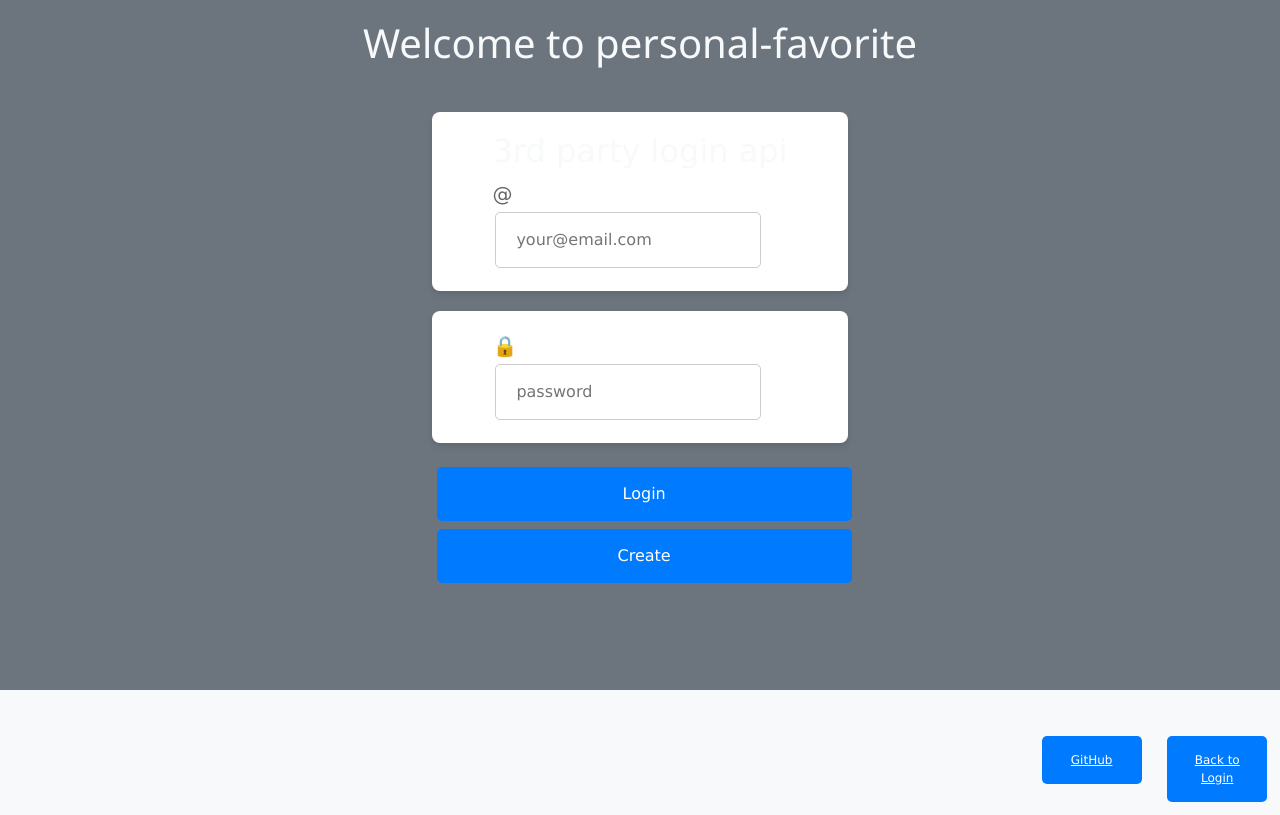
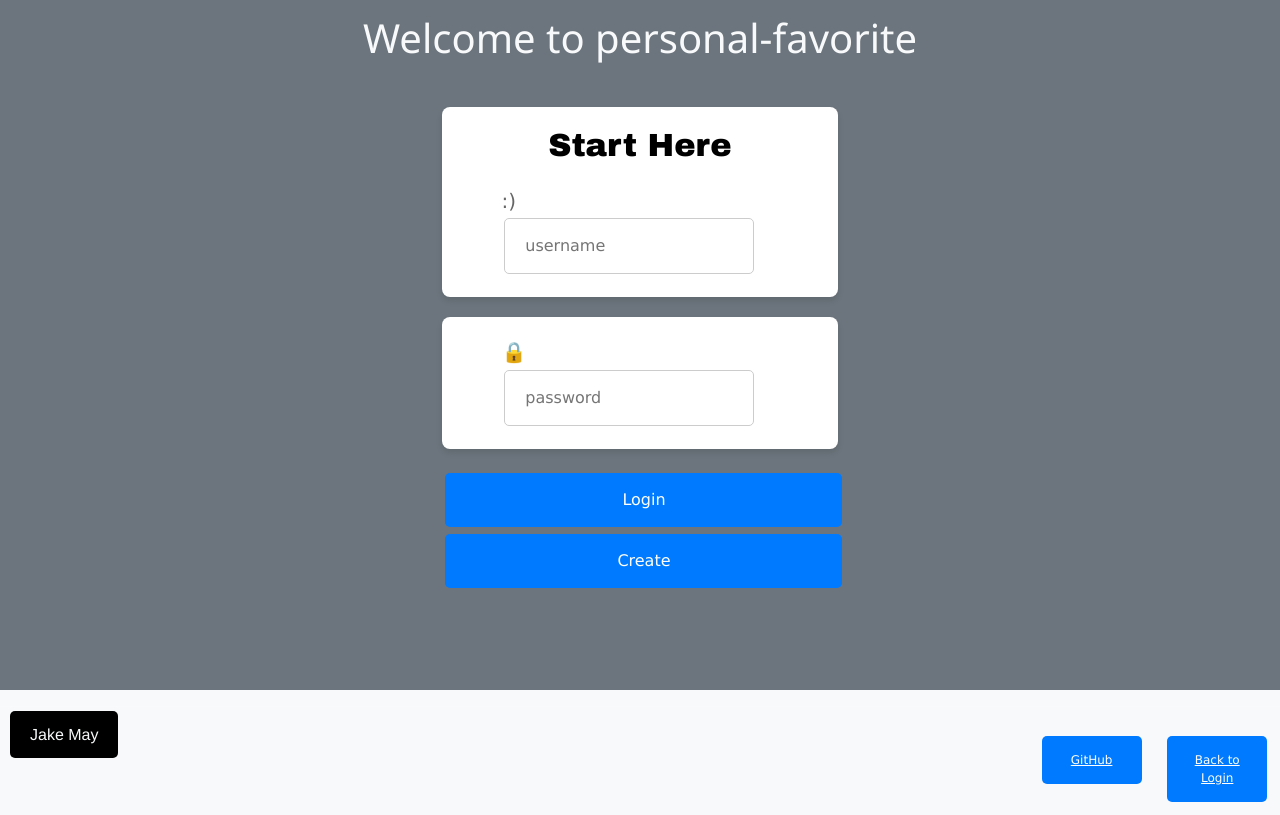
Before and after one commit to jakemay04/startup, a React (Vite) app: page / in a window 1280 px wide. Shown: the part 360-1175 px from the top of the page. Built offline with nearby package versions, Linux system fonts and the light colour scheme.

Commit message:
final touches to login page

```diff
--- a/src/app.css
+++ b/src/app.css
@@ -130,6 +130,16 @@ footer a {
   transition: background-color 0.3s ease;
 }
 
+.text-reset {
+  color: rgb(0, 55, 255);
+  margin-left: 10px;
+  background-color: #000000;
+  padding: 15px 20px;
+  border-radius: 5px;
+  text-decoration: none;
+  font-family: 'Franklin Gothic Medium', 'Arial Narrow', Arial, sans-serif;
+}
+
 
 @media (max-height: 600px) {
   .container {
--- a/src/home/home.jsx
+++ b/src/home/home.jsx
@@ -1,12 +1,13 @@
-import React from 'react';
+import React, { useContext } from 'react';
+import { UserContext } from '../context/userContext';
 import './home.css';
 
 const PostCard = ({ post }) => {
   return (
     <div className="post-card">
       <div className="profile-info">
-        <div className="profile-pic">U</div>
-        <div className="mock_user">bot2</div>
+        <div className="profile-pic">{post.username?.[0] || 'U'}</div>
+        <div className="mock_user">{post.username || 'User'}</div>
       </div>
       <p>{post.content}</p>
     </div>
@@ -22,11 +23,12 @@ const initialPosts = [
 
 const PostInput = ({ onPostSubmit }) => {
   const [postContent, setPostContent] = React.useState('');
+  const { user } = useContext(UserContext);
 
   const handleSubmit = (e) => {
     e.preventDefault();
     if (postContent.trim()) {
-      onPostSubmit({ id: Date.now(), content: postContent });
+      onPostSubmit({ id: Date.now(), content: postContent, username: user?.username || 'Anonymous' });
       setPostContent('');
     }
   };
--- a/src/login/login.css
+++ b/src/login/login.css
@@ -30,3 +30,10 @@
   margin-right: 10px;
   color: #666;
 }
+
+h2 {
+  text-align: center;
+  margin-bottom: 20px;
+  font-family: 'Arial Black', Gadget, sans-serif;
+  color: black
+}
--- a/src/login/login.jsx
+++ b/src/login/login.jsx
@@ -34,11 +34,11 @@ export function Login() {
       <h1>Welcome to personal-favorite</h1>
       <form onSubmit={handleSubmit}>
         <div className="logincontainer">
-            <h2>3rd party login api</h2>
-          <span>@</span>
+            <h2>Start Here</h2>
+          <span>:)    </span>
           <input
             type="text"
-            placeholder="your@email.com"
+            placeholder="username"
             className="logininput"
             value={username}
             onChange={(e) => setUsername(e.target.value)}
```
